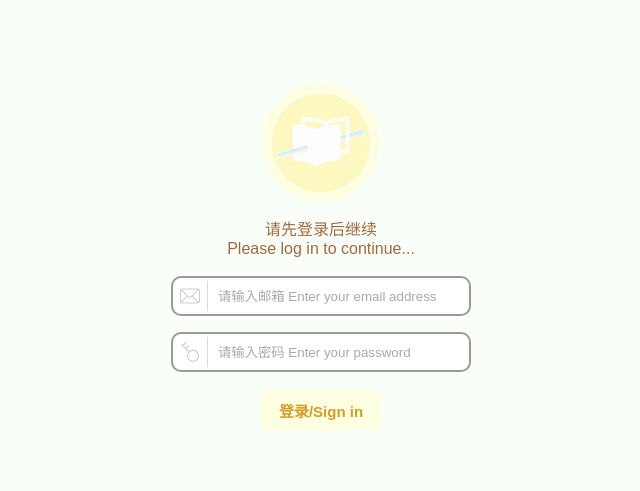
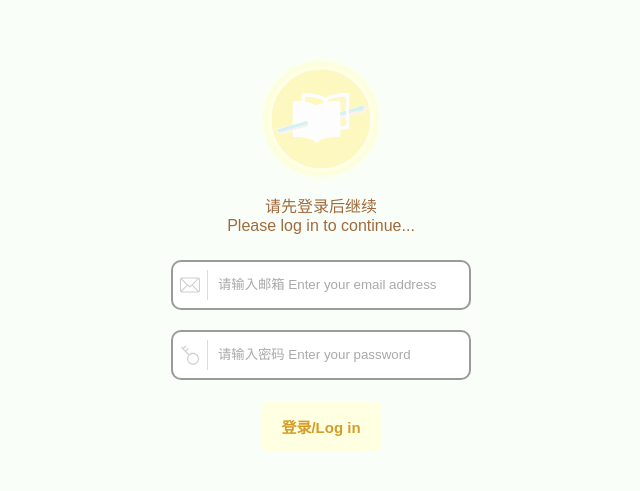
Before and after one commit to FOR855/read-together, a Next.js app: page /log-in in a window 1280 px wide. Shown: the part 125-616 px from the top of the page, without its empty margins (319-959 px from the left). Built offline with nearby package versions, Linux system fonts and the light colour scheme.

Commit message:
updated the log-in page

```diff
--- a/src/app/log-in/components/LoginForm.js
+++ b/src/app/log-in/components/LoginForm.js
@@ -46,7 +46,7 @@ function LoginForm() {
       </div>
       <input type="hidden" name="redirectTo" value={callbackUrl} />
       <button className={styles.button} aria-disabled={isPending}>
-        登录/Sign in
+        登录/Log in
       </button>
     </form>
   );
--- a/src/app/log-in/page.module.css
+++ b/src/app/log-in/page.module.css
@@ -30,26 +30,26 @@
   flex-direction: column;
   align-items: center;
   justify-content: center;
-  margin: 20px;
+  margin: 21px;
 }
 
 .text {
   display: flex;
   flex-direction: column;
   align-items: center;
-  margin-bottom: 10px;
+  margin-bottom: 15px;
   color: rgb(160, 106, 62);
 }
 
 .inputBox {
   width: 300px;
-  height: 40px;
+  height: 50px;
   border-radius: 10px;
   border: 2px solid #7e7e7ec7;
   background-color: rgb(255, 255, 255);
   display: flex;
   align-items: center;
-  margin: 8px;
+  margin: 10px;
   /* padding: 5px; */
 }
 
@@ -93,8 +93,8 @@
 
 .button {
   width: 120px;
-  height: 40px;
-  margin: 10px;
+  height: 50px;
+  margin: 12px;
   border-radius: 5px;
   border: none;
   background-color: rgb(255, 255, 225);
```
